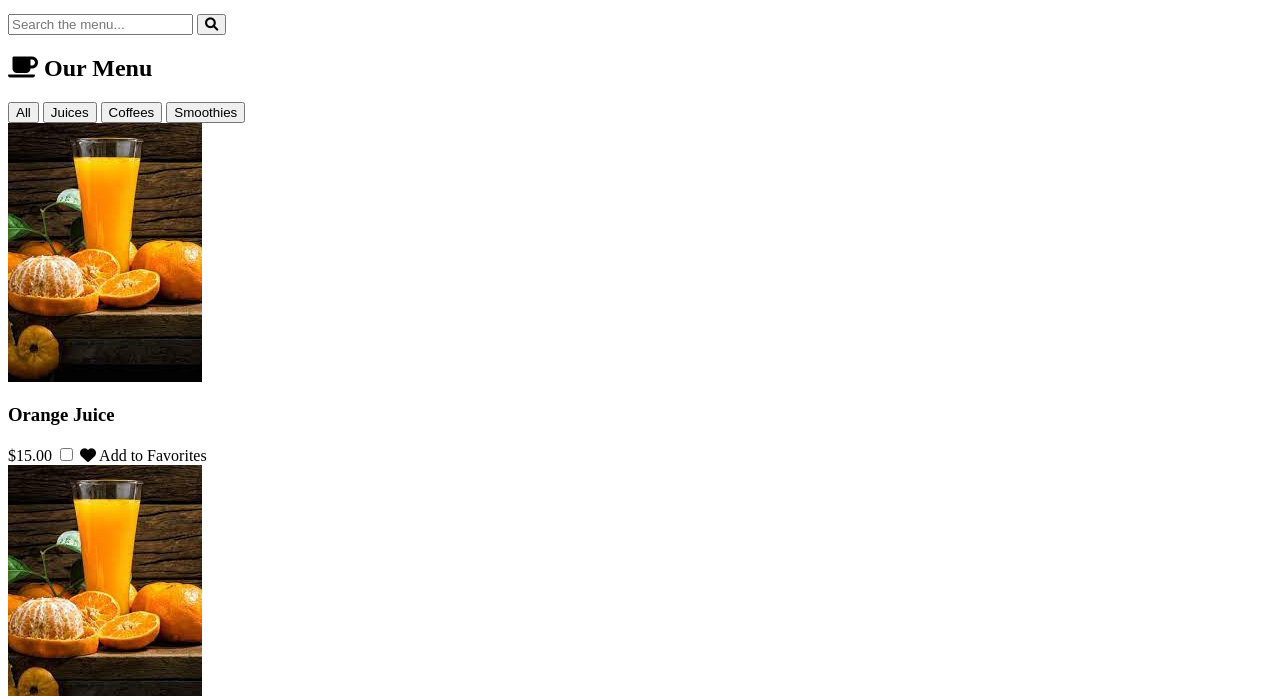
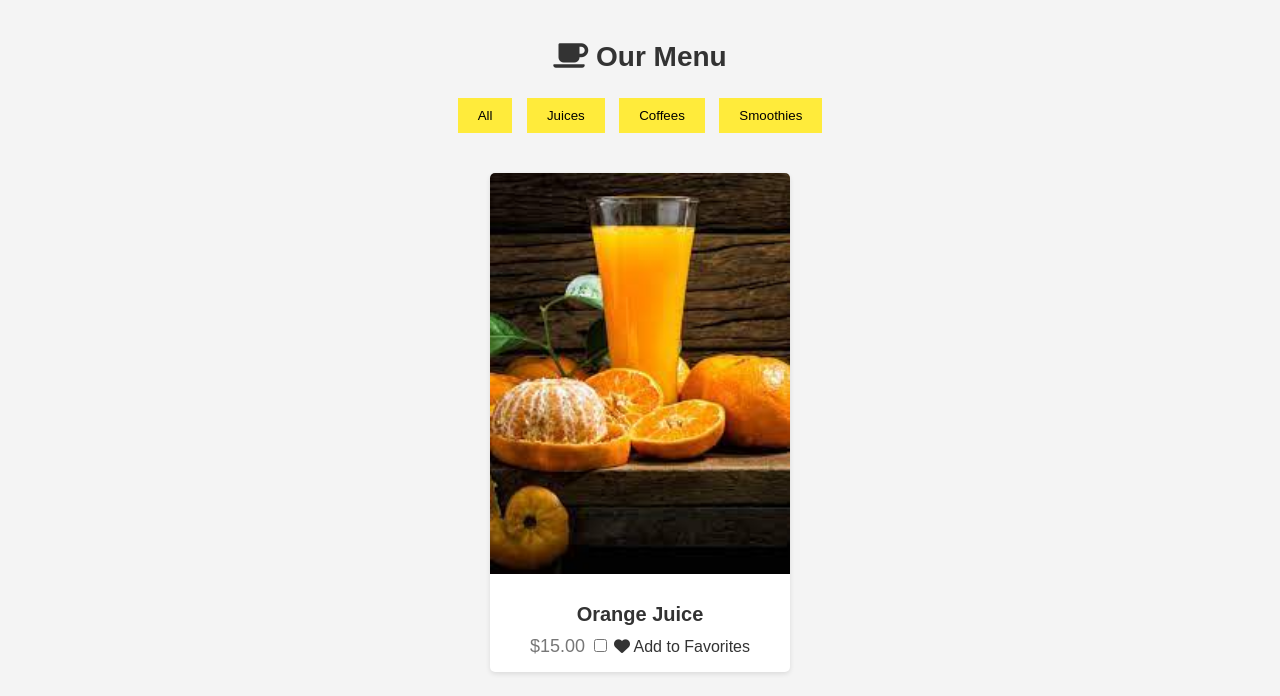
Before and after one commit to samhitha0/Restaurant.github.io, a plain HTML site: page index.html in a window 1280 px wide. Shown: the part 183-879 px from the top of the page. Drawn offline with Linux system fonts and the light colour scheme; files whose address does not match are found by name.

Commit message:
Update index.html

```diff
--- a/index.html
+++ b/index.html
@@ -5,7 +5,7 @@
     <meta charset="UTF-8">
     <meta name="viewport" content="width=device-width, initial-scale=1.0">
     <title>Juice World</title>
-    <link rel="stylesheet" href="project2.css">
+    <link rel="stylesheet" href="style2.css">
     <link rel="stylesheet" href="https://cdnjs.cloudflare.com/ajax/libs/font-awesome/6.0.0-beta3/css/all.min.css">
 </head>
 
```
